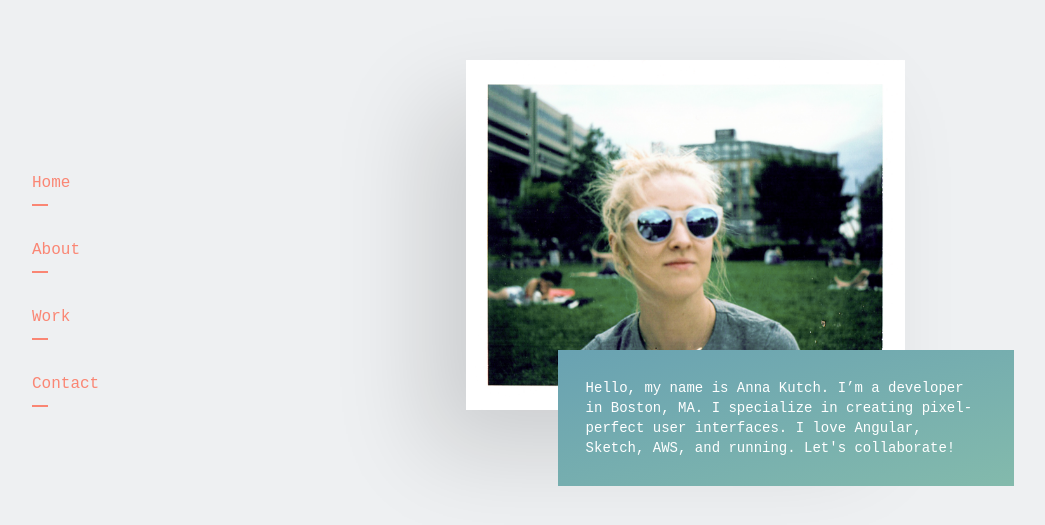
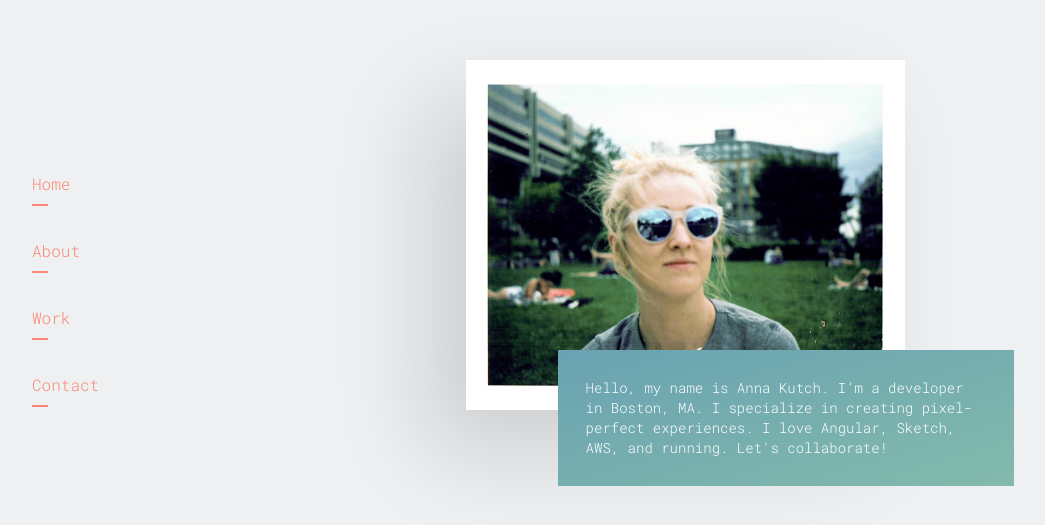
Before and after one commit to akutch/kutch-codes, an Angular app: page /home in a window 1280 px wide. Shown: the part 127-652 px from the top of the page, without its empty margins (8-1053 px from the left). Built offline with nearby package versions, Linux system fonts and the light colour scheme.

Commit message:
Update fonts and about page headings, spacing, styles, and animations

```diff
--- a/src/app/about/about.component.html
+++ b/src/app/about/about.component.html
@@ -1,6 +1,6 @@
 <div>
-  <div class="ak-content-area" *ngIf="isContentAreaShown" [@growAndFadeInOutAnimaiton]>
-      <img class="ak-arrow" (click)="hideContentArea()" src="../../assets/images/arrow.svg" alt="arrow" />
+  <div class="ak-content-area" *ngIf="isContentAreaShown" [@fadeInAnimation]>
+      <img class="ak-arrow" (click)="hideContentArea(); clemsonHover = false; maHover = false;" src="../../assets/images/arrow.svg" alt="arrow" />
 
       <div class="ak-content-area__item" *ngFor="let fact of facts">
           <div class="ak-content-area__key">{{fact.key}}</div>
@@ -8,7 +8,7 @@
       </div>
 
   </div>
-    <svg *ngIf="!isContentAreaShown" [@growAndFadeInOutAnimaiton] class="ak-map" width="738px" height="849px" viewBox="0 0 738 849" version="1.1" xmlns="http://www.w3.org/2000/svg" xmlns:xlink="http://www.w3.org/1999/xlink">
+    <svg *ngIf="!isContentAreaShown" [@fadeInAnimation] class="ak-map" width="738px" height="849px" viewBox="0 0 738 849" version="1.1" xmlns="http://www.w3.org/2000/svg" xmlns:xlink="http://www.w3.org/1999/xlink">
         <g stroke="none" stroke-width="1" fill="none" fill-rule="evenodd">
             <polygon fill="#FFFFFF" fill-opacity="0.23" points="1.96766381 650.260119 5.91049775e-05 658.053997 6.74127731 675.465732 14.9379556 670.817716 42.3818743 669.1084 42.4820572 669.129974 61.4583013 673.255206 76.7304364 693.551264 102.338554 686.206584 104.650446 677.876624 129.883543 682.172965 142.606185 700.678142 163.4268 718.593452 160.863417 751.769076 161.177855 756.885498 167.776039 756.041183 174.730035 758.512658 167.493517 771.998641 175.678079 785.901609 185.094389 788.093222 188.466328 800.302537 213.065228 822.962499 225.501802 848.713651 245.613157 845.660288 255.716562 820.97598 254.582929 783.820227 227.905011 736.332038 234.771531 730.764053 201.694317 669.775696 201.677472 669.636208 200.232651 657.706164 184.104085 652.471531 182.255872 668.446129 171.800793 666.665887 168.509532 660.60674 89.4326871 658.865508 84.0414266 648.18051"></polygon>
             <polygon fill="#FFFFFF" fill-opacity="0.23" points="181.417941 565.00967 173.49285 553.360375 152.864622 538.247232 150.743935 521.682471 143.19623 522.144081 131.764145 515.025773 135.937843 504.004468 103.421239 506.095897 103.311304 503.29639 65.6366095 506.124268 86.9019893 598.841655 86.8863265 598.969913 81.8491048 640.556175 90.3522424 657.407595 169.398944 659.148237 172.756698 665.329731 180.967265 666.727859 182.843553 650.508862 200.332716 656.185304 206.184404 623.702686 206.21307 623.632056 212.709003 607.562003 204.792482 600.795961 193.259623 571.61081"></polygon>
--- a/src/app/about/about.component.scss
+++ b/src/app/about/about.component.scss
@@ -9,11 +9,16 @@
 
 .ak-arrow {
     cursor: pointer;
-    padding-bottom: 2em;
+    padding: 1em 0;
     transition: opacity 300ms;
+    width: 1.8em;
 
     &:hover {
         opacity: 0.6;
+    }
+
+    @media all and ( min-width: 43.75em ) { /* 700px */
+        width: 3.6em;
     }
 }
 
@@ -39,33 +44,28 @@
 }
 
 .ak-content-area__key {
-    background: $ak-light-gray;
-    border: 1px solid $ak-dark-gray;
-    color: $ak-dark-gray;
+    color: $ak-transparent-gray;
     display: block;
-    margin-bottom: -0.5em;
-    margin-right: 0;
-    padding: 1em 2em;
+    font-family: $ak-heading-font;
+    font-size: $ak-xxl-font;
+    font-weight: $ak-heading-font-weight;
+    position: absolute;
     transition: all 300ms;
 
     @media all and ( min-width: 43.75em ) { /* 700px */
-        margin-bottom: 0;
-        margin-right: -1.5em;
+        font-size: $ak-xxxl-font;
     }
-
 }
 
 .ak-content-area__value {
-    color: $ak-dark-gray;
+    color: $ak-white;
     font-size: $ak-large-font;
-    padding-bottom: 1em;
-    padding-top: 0;
+    padding: 2em 0 2em 2em;
+    position: relative;
     transition: all 300ms;
 
     @media all and ( min-width: 43.75em ) { /* 700px */
-        font-size: $ak-extra-large-font;
-        padding-bottom: 0;
-        padding-top: 2em;
+        padding: 4em 0 1em 4em;
     }
 }
 
--- a/src/app/about/about.component.ts
+++ b/src/app/about/about.component.ts
@@ -1,12 +1,11 @@
 import { Component, OnInit, ViewChild, ElementRef, AfterViewInit } from '@angular/core';
 import { fadeInAnimation } from '../animations/fade-in-animation'
-import { growAndFadeInOutAnimaiton } from '../animations/grow-and-fade-in-out-animation'
 
 @Component({
   selector: 'ak-about',
   templateUrl: './about.component.html',
   styleUrls: ['./about.component.scss'],
-  animations: [fadeInAnimation, growAndFadeInOutAnimaiton],
+  animations: [fadeInAnimation],
   host: {'[@fadeInAnimation]': ''}
 })
 export class AboutComponent implements OnInit, AfterViewInit {
@@ -31,18 +30,22 @@ export class AboutComponent implements OnInit, AfterViewInit {
       "value": "Graduated Cum Laude"
     },
     {
-      "key": "Clubs & Groups",
+      "key": "Clubs + Groups",
       "value": "AXO, ACM, Upsilon Pi Epsilon"
     }
   ];
   maFacts = [
     {
-      "key": "Work",
+      "key": "Employer",
       "value": "Fidelity Investments"
     },
     {
       "key": "Role",
       "value": "Cognitive Computing UX Developer"
+    },
+    {
+      "key": "Certifications",
+      "value": "AWS Certified Developer Associate"
     }
   ];
 
--- a/src/app/app.component.scss
+++ b/src/app/app.component.scss
@@ -25,4 +25,5 @@
     display: flex;
     flex-grow: 3;
     justify-content: center;
+    padding: 1em;
 }
--- a/src/app/landing/landing.component.html
+++ b/src/app/landing/landing.component.html
@@ -3,5 +3,5 @@
     <img class="ak-image" src="../assets/images/anna.png" alt="Anna Kutch"/>
 </figure>
 <caption class="ak-caption">
-    Hello, my name is Anna Kutch. I’m a developer in Boston, MA. I specialize in creating pixel-perfect user interfaces. I love Angular, Sketch, AWS, and running. Let's collaborate!
+    Hello, my name is Anna Kutch. I’m a developer in Boston, MA. I specialize in creating pixel-perfect experiences. I love Angular, Sketch, AWS, and running. Let's collaborate!
 </caption>
--- a/src/app/nav/nav.component.html
+++ b/src/app/nav/nav.component.html
@@ -1,4 +1,4 @@
-<nav>
+<nav class="ak-nav__container">
 
   <img class="ak-nav__hamburger" src="../../assets/images/hamburger.png" (click)="toggleMobileMenu()" />
 
--- a/src/app/nav/nav.component.scss
+++ b/src/app/nav/nav.component.scss
@@ -4,11 +4,15 @@
     flex-grow: 1;
 }
 
+.ak-nav__container {
+    justify-content: flex-end;
+}
+
 .ak-nav__hamburger {
     cursor: pointer;
     display: block;
     height: 40px;
-    padding: 1em 0 0 1em;
+    padding: 1em 1em 0 0;
 
     @media all and ( min-width: 700px ) {
         display: none;
--- a/src/styles/_global.scss
+++ b/src/styles/_global.scss
@@ -1,5 +1,8 @@
 @import '_variables';
 @import '_generic';
+
+// fonts
+@import url('https://fonts.googleapis.com/css?family=Playfair+Display:700,900|Roboto+Mono:300,400');
 
 html, body {
     height: 100%;
@@ -7,7 +10,8 @@ html, body {
 
 body {
     color: $ak-dark-gray;
-    font-family: Courier New, Courier, monospace;
+    font-family: $ak-body-font;
+    font-weight: $ak-body-font-weight;
     margin: 0;
 }
 
@@ -23,3 +27,7 @@ li {
 figure {
     margin: 0;
 }
+
+nav {
+    display: flex;
+}
--- a/src/styles/_variables.scss
+++ b/src/styles/_variables.scss
@@ -17,7 +17,15 @@ $ak-small-font:         0.875em; /* 14px */
 $ak-medium-font:        1em; /* 16px */
 $ak-large-font:         1.25em; /* 20px */
 $ak-extra-large-font:   1.75em; /* 28px */
+$ak-xxl-font:           3em; /* 48px */
+$ak-xxxl-font:          4em; /* 64px */
 
 // line heights
 $ak-small-line-height:  1.4375; /* 23px */
 $ak-medium-line-height: 1.5625; /* 25px */
+
+// fonts
+$ak-body-font: 'Roboto Mono', Courier New, Courier, monospace;
+$ak-body-font-weight: 300;
+$ak-heading-font: 'Playfair Display', serif;
+$ak-heading-font-weight: 700;
```
